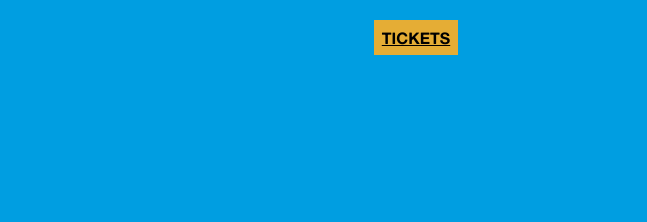
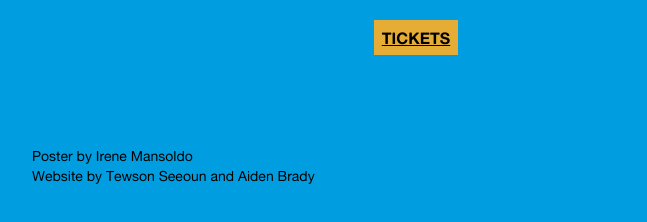
Before and after one commit to Dublin-Digital-Radio/ac-2025-website, an Astro site: page / in a window 1280 px wide. Shown: the part 394-616 px from the top of the page, without its empty margins (224-871 px from the left). Built offline with nearby package versions, Linux system fonts and the light colour scheme; Astro itself is replaced by a stand-in of ours.

Commit message:
Credits in footer

```diff
--- a/src/layouts/Layout.astro
+++ b/src/layouts/Layout.astro
@@ -28,6 +28,10 @@ import { pathnameToRoute } from "../utils";
         </div>
       ) : null
     }
+    <footer class="mt-16 px-4 py-4 lg:px-64 text-sm">
+      <p>Poster by Irene Mansoldo</p>
+      <p>Website by Tewson Seeoun and Aiden Brady</p>
+    </footer>
   </body>
 </html>
 
```
